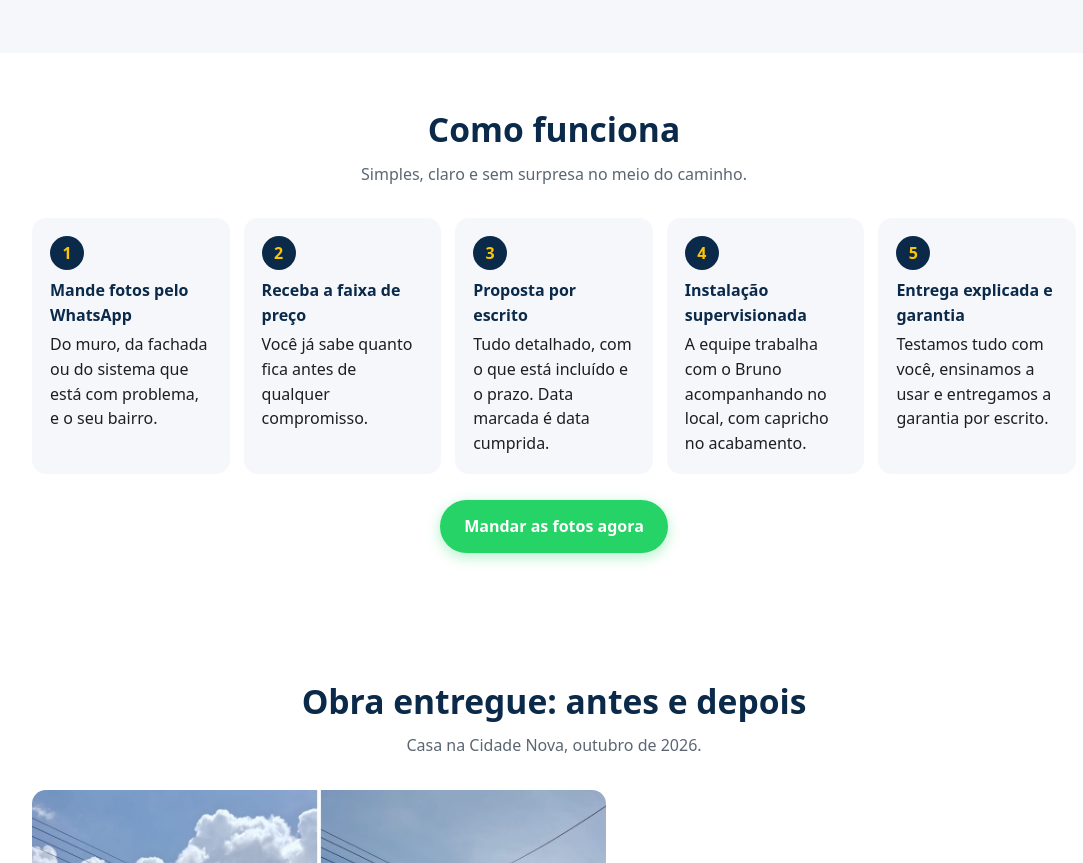
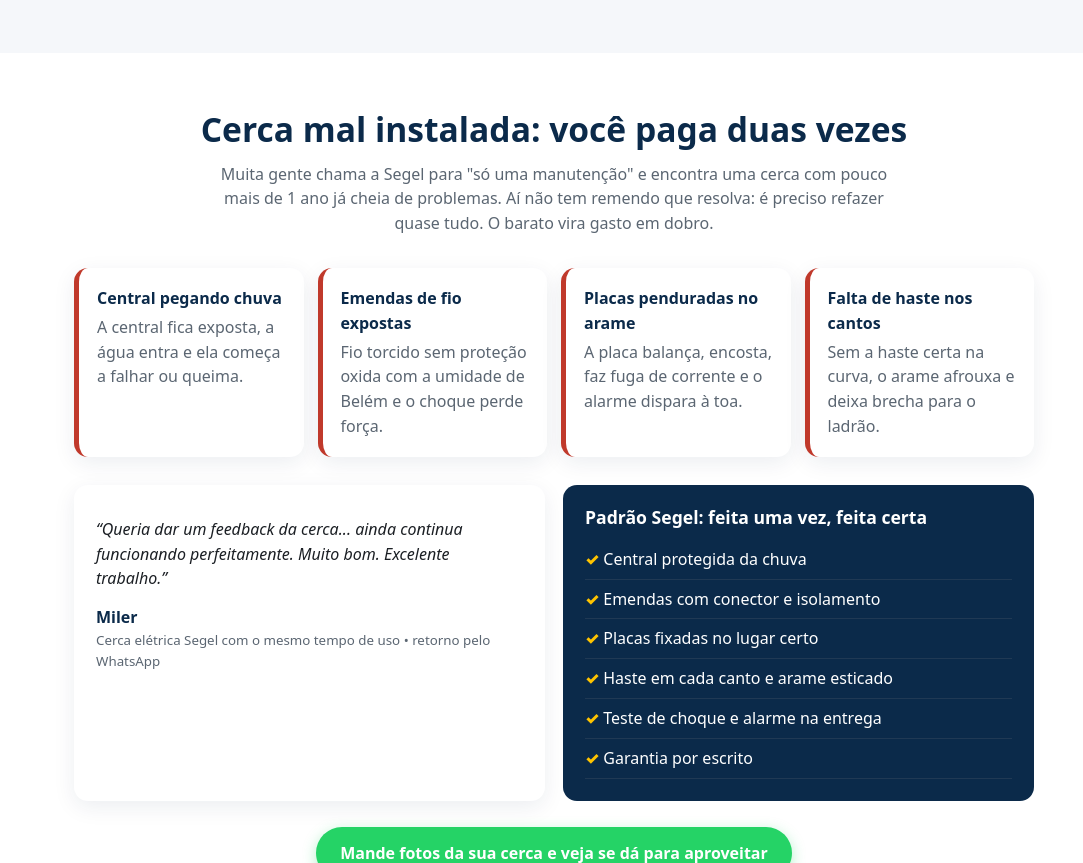
Before and after one commit to cantinhosite/site-segel, a plain HTML site: page index.html in a window 1280 px wide. Shown: the part 1937-2800 px from the top of the page, without its empty margins (86-1169 px from the left). Drawn offline with Linux system fonts and the light colour scheme.

Commit message:
Seção 'Cerca mal instalada: você paga duas vezes' com retorno do Miler (#9)
Claude-Session: https://claude.ai/code/session_01GctfFD3sgn9TopmqiyjY78

Co-authored-by: Claude <noreply@anthropic.com>

```diff
--- a/index.html
+++ b/index.html
@@ -182,6 +182,12 @@ footer .redes a{margin-right:14px;display:inline-block;margin-bottom:6px}
 .passos5>div{background:var(--bg);border-radius:14px;padding:18px;position:relative}
 .passos5 span{display:inline-flex;width:34px;height:34px;border-radius:50%;background:var(--navy);color:var(--gold);font-weight:900;align-items:center;justify-content:center;margin-bottom:8px}
 .passos5 b{display:block;color:var(--navy);margin-bottom:4px}
+.dv{display:grid;grid-template-columns:repeat(auto-fit,minmax(200px,1fr));gap:14px;max-width:960px;margin:0 auto}
+.dv>div{background:#fff;border-radius:14px;padding:18px;border-left:5px solid #c0392b;box-shadow:0 6px 22px rgba(11,42,74,.08)}
+.dv b{display:block;color:var(--navy);margin-bottom:4px}
+.dv p{margin:0;color:var(--muted)}
+.dv2{display:grid;grid-template-columns:1fr 1fr;gap:18px;max-width:960px;margin:28px auto 0}
+@media(max-width:720px){.dv2{grid-template-columns:1fr}}
 .vids{display:grid;grid-template-columns:repeat(auto-fit,minmax(220px,1fr));gap:18px;max-width:860px;margin:0 auto}
 .vids iframe{width:100%;aspect-ratio:9/16;border:0;border-radius:14px;background:#000}
 .vids p{text-align:center;font-weight:600;color:var(--navy);margin:8px 0 0}
@@ -207,7 +213,7 @@ footer .redes a{margin-right:14px;display:inline-block;margin-bottom:6px}
     </div>
   </div>
   <nav><div class="in">
-    <a href="#servicos">Serviços</a><a href="#padrao">Padrão Segel</a><a href="#como-funciona">Como funciona</a><a href="#obras">Obras</a><a href="#clientes">Clientes</a><a href="indique-e-ganhe.html">Indique e Ganhe</a><a href="plano-de-manutencao.html">Plano de manutenção</a><a href="#bruno">Quem atende</a><a href="#comercio">Comércios</a><a href="#obras-reformas">Obra ou reforma</a><a href="#duvidas">Dúvidas</a><a href="#videos">Vídeos</a><a href="#onde">Onde atendemos</a><a href="#orcamento">Orçamento</a>
+    <a href="#servicos">Serviços</a><a href="#padrao">Padrão Segel</a><a href="#cerca-paga-duas-vezes">Cerca mal feita</a><a href="#como-funciona">Como funciona</a><a href="#obras">Obras</a><a href="#clientes">Clientes</a><a href="indique-e-ganhe.html">Indique e Ganhe</a><a href="plano-de-manutencao.html">Plano de manutenção</a><a href="#bruno">Quem atende</a><a href="#comercio">Comércios</a><a href="#obras-reformas">Obra ou reforma</a><a href="#duvidas">Dúvidas</a><a href="#videos">Vídeos</a><a href="#onde">Onde atendemos</a><a href="#orcamento">Orçamento</a>
   </div></nav>
 </header>
 <!-- TEMPORADA NATAL E ANO NOVO 2026: tirar esta faixa em 10/01/2027 -->
@@ -251,6 +257,26 @@ footer .redes a{margin-right:14px;display:inline-block;margin-bottom:6px}
       <div class="ruim"><h3>Instalação comum</h3><ul><li>Material fraco que enferruja</li><li>Fio aparente e serviço feio</li><li>Alarme que dispara sozinho</li><li>Câmera que não abre no celular</li><li>Técnico some depois que recebe</li></ul></div>
       <div class="bom"><h3>Padrão Segel</h3><ul><li>Material de qualidade, feito para durar</li><li>Acabamento caprichado e organizado</li><li>Sistema testado e configurado na entrega</li><li>Explicação do uso com calma</li><li>Garantia por escrito e suporte depois</li></ul></div>
     </div>
+  </div>
+</section>
+
+
+<section id="cerca-paga-duas-vezes">
+  <div class="wrap">
+    <h2>Cerca mal instalada: você paga duas vezes</h2>
+    <p class="sub">Muita gente chama a Segel para "só uma manutenção" e encontra uma cerca com pouco mais de 1 ano já cheia de problemas. Aí não tem remendo que resolva: é preciso refazer quase tudo. O barato vira gasto em dobro.</p>
+    <div class="dv">
+      <div><b>Central pegando chuva</b><p>A central fica exposta, a água entra e ela começa a falhar ou queima.</p></div>
+      <div><b>Emendas de fio expostas</b><p>Fio torcido sem proteção oxida com a umidade de Belém e o choque perde força.</p></div>
+      <div><b>Placas penduradas no arame</b><p>A placa balança, encosta, faz fuga de corrente e o alarme dispara à toa.</p></div>
+      <div><b>Falta de haste nos cantos</b><p>Sem a haste certa na curva, o arame afrouxa e deixa brecha para o ladrão.</p></div>
+    </div>
+    <div class="dv2">
+      <div class="dep"><q>Queria dar um feedback da cerca... ainda continua funcionando perfeitamente. Muito bom. Excelente trabalho.</q><b>Miler</b><small>Cerca elétrica Segel com o mesmo tempo de uso • retorno pelo WhatsApp</small></div>
+      <div class="cmp" style="display:block;max-width:none;margin:0"><div class="bom"><h3>Padrão Segel: feita uma vez, feita certa</h3><ul><li>Central protegida da chuva</li><li>Emendas com conector e isolamento</li><li>Placas fixadas no lugar certo</li><li>Haste em cada canto e arame esticado</li><li>Teste de choque e alarme na entrega</li><li>Garantia por escrito</li></ul></div></div>
+    </div>
+    <!-- ANTES/DEPOIS DE CLIENTE: só com autorização escrita, sem número da casa, placa de carro, endereço ou marca de outra empresa. -->
+    <p class="center"><a class="btn" href="https://wa.me/5591991256818?text=Ol%C3%A1%2C%20quero%20mandar%20fotos%20da%20minha%20cerca%20para%20avalia%C3%A7%C3%A3o" target="_blank" rel="noopener">Mande fotos da sua cerca e veja se dá para aproveitar</a></p>
   </div>
 </section>
 
```
